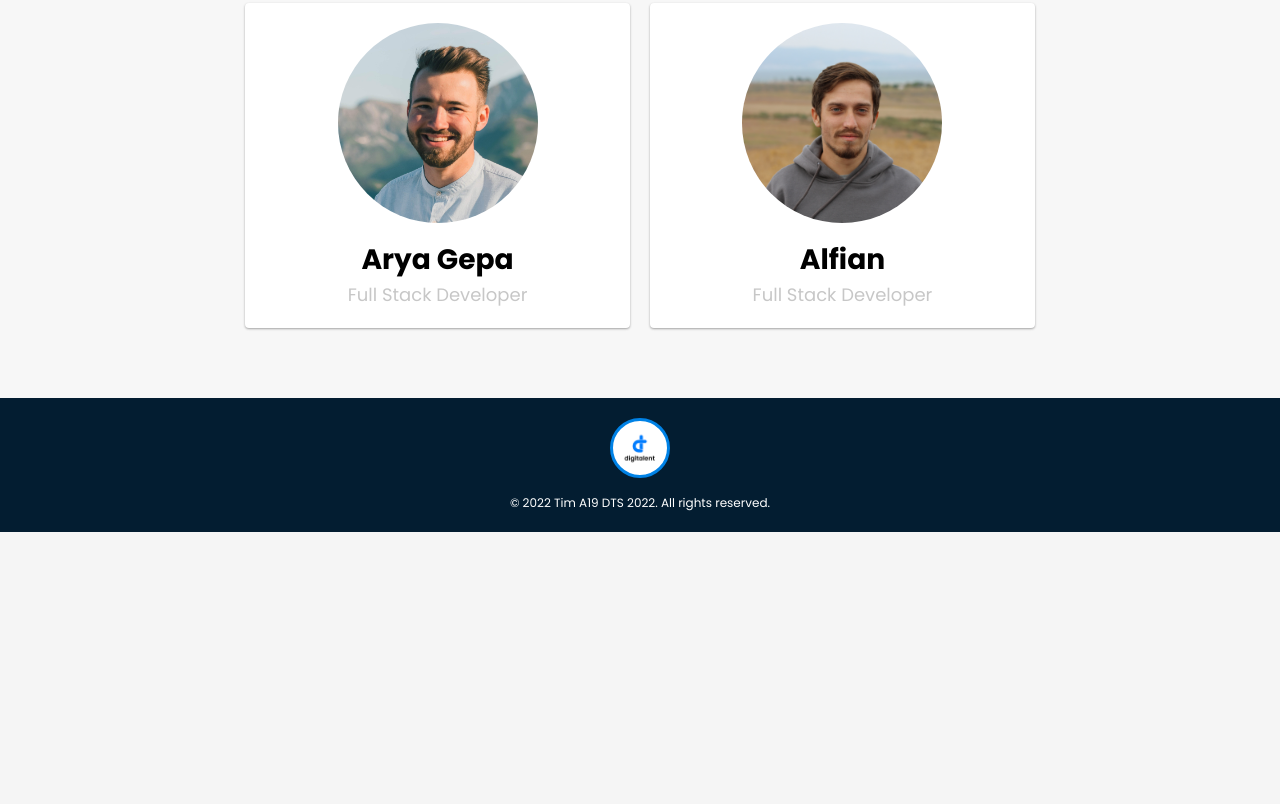
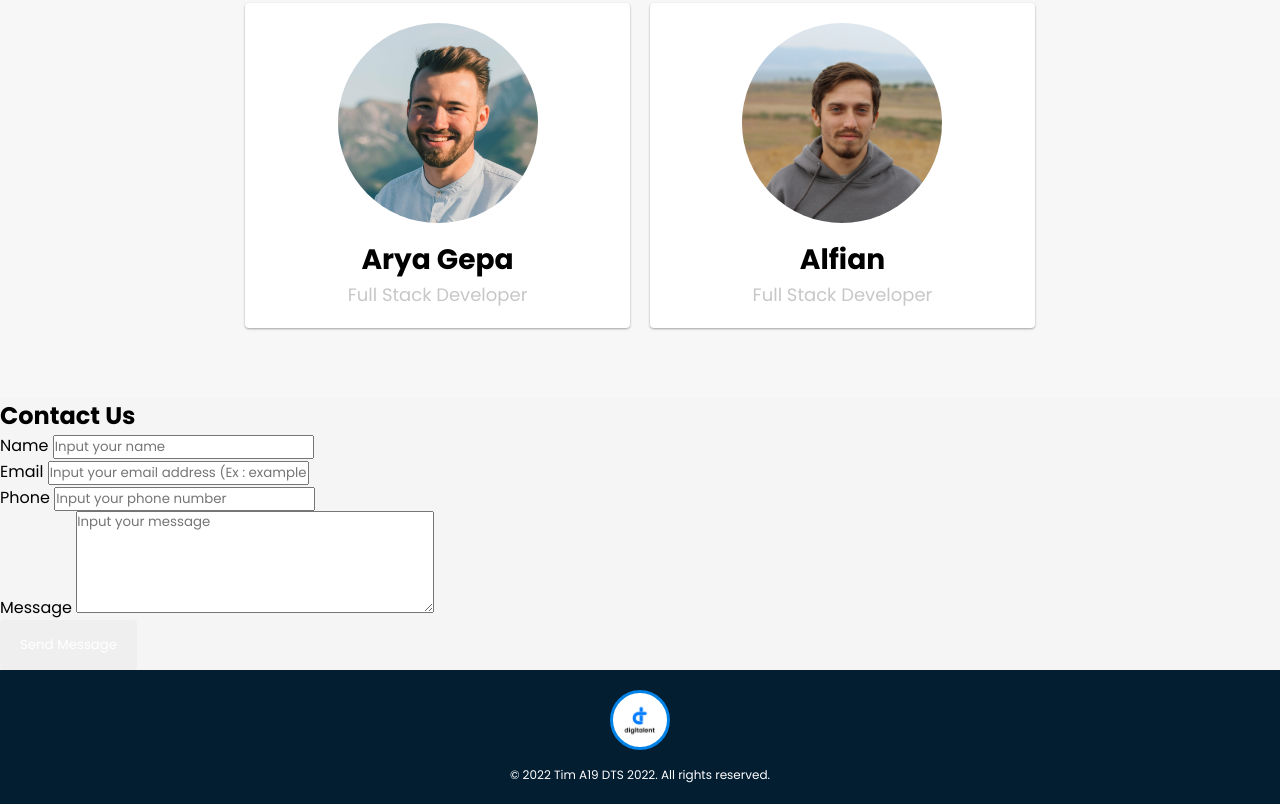
Before and after one commit to cokordagedetresnajaya/dts-a19, a plain HTML site: page index.html in a window 1280 px wide. Shown: the part 1158-1962 px from the top of the page. Before the commit the page ends 1690 px from the top, so only its background shows below. Drawn offline with Linux system fonts and the light colour scheme.

Commit message:
Update index.html

```diff
--- a/index.html
+++ b/index.html
@@ -10,7 +10,7 @@
     <link rel="stylesheet" href="https://cdnjs.cloudflare.com/ajax/libs/font-awesome/6.0.0-beta2/css/all.min.css" integrity="sha512-YWzhKL2whUzgiheMoBFwW8CKV4qpHQAEuvilg9FAn5VJUDwKZZxkJNuGM4XkWuk94WCrrwslk8yWNGmY1EduTA==" crossorigin="anonymous" referrerpolicy="no-referrer" />
     <link rel="stylesheet" href="assets/css/style.css" />
   </head>
-  <body>
+  <body id="body">
     <div class="header">
       <nav class="navbar">
         <div class="navbar-logo">TIM A19</div>
@@ -19,19 +19,13 @@
         </div>
         <ul id="navbar-list" style="left: -100%;" class="navbar-list">
           <li>
-            <a href="#" class="item-list active">Menu 1</a>
+            <a href="#body" class="item-list active">Home</a>
           </li>
           <li>
-            <a href="#" class="item-list">Menu 2</a>
+            <a href="#our-team-wrapper" class="item-list">Our Team</a>
           </li>
           <li>
-            <a href="#" class="item-list">Menu 3</a>
-          </li>
-          <li>
-            <a href="#" class="item-list">Menu 4</a>
-          </li>
-          <li>
-            <a href="#" class="item-list">Menu 5</a>
+            <a href="#contact-us-wrapper" class="item-list">Contact Us</a>
           </li>
         </ul>
       </nav>
@@ -108,6 +102,35 @@
             </div>
           </div>
         </div>
+        <div id="contact-us-wrapper" class="contact-us-wrapper">
+          <div class="contact-us-illustration"></div>
+          <div class="contact-us-form">
+            <h2>Contact Us</h2>
+            <div class="form-wrapper">
+              <form method="post">
+                <div class="form-group">
+                  <label for="name">Name</label>
+                  <input class="form-control" type="text" name="name" id="name" placeholder="Input your name">
+                </div>
+                <div class="form-group">
+                  <label for="email">Email</label>
+                  <input class="form-control" type="email" name="email" id="email" placeholder="Input your email address (Ex : example@email.com)">
+                </div>
+                <div class="form-group">
+                  <label for="email">Phone</label>
+                  <input class="form-control" type="text" name="phone" id="email" placeholder="Input your phone number">
+                </div>
+                <div class="form-group">
+                  <label for="message">Message</label>
+                  <textarea class="form-control" name="message" id="" cols="30" rows="5" placeholder="Input your message"></textarea>
+                </div>
+                <div class="form-group">
+                  <button class="btn btn-submit" type="submit">Send Message</button>
+                </div>
+              </form>
+            </div>
+          </div>
+        </div>
       </div>
     </div>
     <div class="footer">
```
